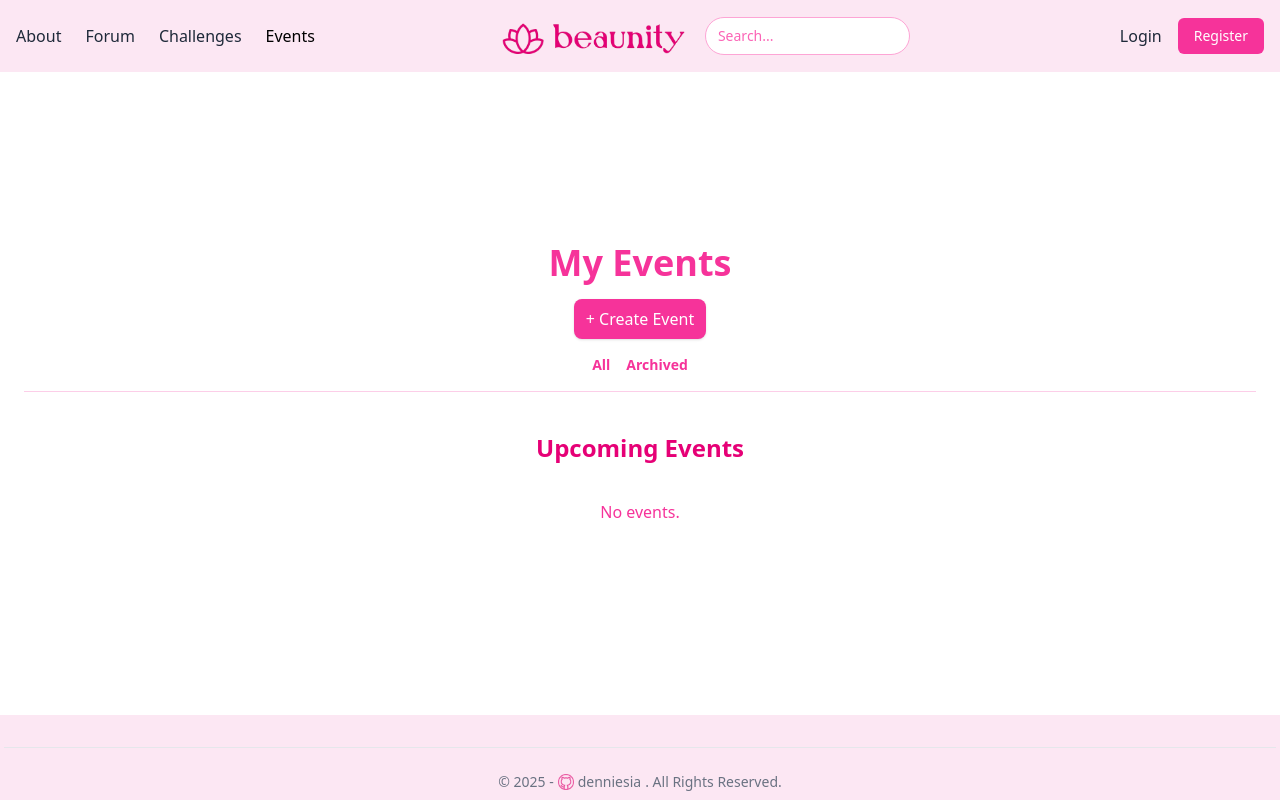
After one commit to denniesia/beaunity, a Django app: template templates/event/my-events.html in a window 1280 px wide. The commit adds this page. Run offline with Django 5.2, Linux system fonts and the light colour scheme; the template is opened without the code that fills it, so the values that code supplies are empty; some libraries are stand-ins or nearby versions.

Commit message:
feat: my evets page

```diff
--- a/beaunity/event/urls.py
+++ b/beaunity/event/urls.py
@@ -2,6 +2,7 @@ from django.urls import path, include
 from . import views
 urlpatterns = [
     path('overview/', views.EventsOverviewView.as_view(), name='events'),
+    path('my-events/', views.MyEventsView.as_view(), name='my-events'),
     path('<int:pk>/', include([
         path('', views.EventDetailsView.as_view(), name='event-details'),
     ])),
--- a/templates/common/nav.html
+++ b/templates/common/nav.html
@@ -51,7 +51,7 @@
                             <a href="" class="block px-4 py-1 text-gray-700 hover:bg-pink-100">Events</a>
                         {% elif perms.event.change_event %}
                                 <a href="" class="block px-4 py-1 text-gray-700 hover:bg-pink-100">Add New Event</a>
-                                <a href="" class="block px-4 py-1 text-gray-700 hover:bg-pink-100">My Events</a>
+                                <a href="{% url 'my-events' %}" class="block px-4 py-1 text-gray-700 hover:bg-pink-100">My Events</a>
                         {% endif %}
                         </div>
                     </div>
--- /dev/null
+++ b/templates/event/my-events.html
@@ -0,0 +1,108 @@
+{% extends 'common/base.html' %}
+
+{% block content %}
+ <!-- Header -->
+    <div class="w-full max-w-screen-xl mx-auto px-2 py-8">
+        <!-- Page Header -->
+        <div class="w-full max-w-screen-xl mx-auto px-4">
+            <!-- Page Header -->
+            <div class="mb-2">
+
+                <h1 class="text-4xl font-extrabold text-pink-500 text-center">My Events</h1>
+                <div class="text-center text-black mt-4">
+                    <a href=""  class="inline-block bg-pink-500 text-white px-3 py-2 rounded-lg shadow hover:bg-pink-600 transition">
+                        + Create Event
+                    </a>
+                </div>
+            <!-- Filter Bar -->
+            <form method="GET" class="mt-4 flex flex-wrap items-center justify-center gap-4 text-sm font-semibold text-gray-800">
+                <!-- Buttons -->
+                <div class="relative">
+                    <button type="submit" name="archived" value="false"
+                            class="flex items-center gap-1 text-pink-500 cursor-pointer hover:text-pink-700">
+                        All
+                    </button>
+                </div>
+                <div class="relative">
+                    <button type="submit" name="archived" value="true"
+                            class="flex items-center gap-1 text-pink-500 cursor-pointer hover:text-pink-700">
+                        Archived
+                    </button>
+                </div>
+            </form>
+                <hr class="my-8 border-t border-pink-200 mt-4" />
+                <section class="py-2">
+            <div class="max-w-7xl mx-auto px-2 sm:px-4 lg:px-6">
+            {% if archived %}
+            	<h2 class="text-2xl font-semibold text-pink-600 mb-8 text-center">Passed Events</h2>
+            {% else %}
+                <h2 class="text-2xl font-semibold text-pink-600 mb-8 text-center">Upcoming Events</h2>
+            {% endif %}
+
+                {% if events %}
+                    <div class="grid grid-cols-1 sm:grid-cols-2 lg:grid-cols-3 gap-6">
+                        {% for event in events %}
+                            <div class="relative bg-white border border-pink-200 rounded-2xl shadow-md overflow-hidden flex flex-col hover:-translate-y-1 hover:shadow-lg hover:shadow-pink-300">
+                                <!-- Label -->
+                                {% if event.created_by == user %}
+                                <div class="absolute top-3 right-2 text-pink-600 text-xs font-semibold px-5 py-2 rounded-full shadow-md z-10" style=" background-color: white">
+                                    Your Event
+                                </div>
+                                {% endif %}
+                                <img src="{{ event.poster_image.url }}" alt="Event Poster"
+                                     class="w-100 h-40 object-cover rounded-t-2xl">
+
+
+                                <div class="p-5 flex flex-col flex-grow justify-between">
+                                    <div>
+                                        <h3 class="text-xl font-semibold text-pink-700 mb-1">{{ event.title }}</h3>
+                                        <p class="text-xs text-gray-500 mb-3">
+                                            Hosted by
+                                            <a href="{% url 'profile-details' event.created_by.id %}"><strong>@{{ event.created_by }}</strong>
+                                            </a>
+                                        </p>
+                                        <p class="text-sm text-gray-600 mt-2 mb-4">
+                                            {{ event.details|truncatechars:100 }}
+                                        </p>
+                                    </div>
+                                    <div class="text-sm text-gray-600 space-y-1 mb-2">
+                                        <p><strong>Date and Time:</strong> {{ event.start_time|date:"F j, Y, H:i"}}</p>
+                                        {% if event.is_online %}
+                                        	 <p><strong>Location:</strong> Online</p>
+                                        {% else %}
+                                             <p><strong>Location:</strong> {{ event.location }}</p>
+                                        {% endif %}
+
+                                    </div>
+
+                                    <div class="flex flex-wrap gap-2 mb-4">
+                                        {% for category in event.categories.all %}
+                                            <a href="{% url 'category-details' category.slug %}"><span class="bg-pink-100 text-pink-600 text-xs font-medium px-2 py-1 rounded-full">
+                                                {{ category.title }}
+                                            </span>
+                                            </a>
+                                        {% endfor %}
+                                    </div>
+
+                                    <div class="mt-auto flex justify-between gap-4">
+                                        <a href="{% url 'event-details' event.pk %}" class="bg-pink-500 text-white text-sm font-medium px-10 py-2 rounded-lg hover:bg-pink-900 transition">
+                                            See More
+                                        </a>
+                                        <button class="text-white text-sm font-medium px-10 py-2 rounded-lg hover:bg-pink-500 transition" style="background-color:#9370DB">
+                                            Join Event
+                                        </button>
+                                    </div>
+
+                                </div>
+                            </div>
+                        {% endfor %}
+                    </div>
+                {% else %}
+                    <p class="text-pink-500 text-center py-1"> No events.</p>
+                {% endif %}
+            </div>
+        </section>
+
+
+
+{% endblock %}
--- a/theme/static/css/dist/styles.css
+++ b/theme/static/css/dist/styles.css
@@ -10,7 +10,6 @@
     --color-red-500: oklch(63.7% 0.237 25.331);
     --color-red-600: oklch(57.7% 0.245 27.325);
     --color-red-700: oklch(50.5% 0.213 27.518);
-    --color-blue-600: oklch(54.6% 0.245 262.881);
     --color-blue-700: oklch(48.8% 0.243 264.376);
     --color-pink-50: oklch(97.1% 0.014 343.198);
     --color-pink-100: oklch(94.8% 0.028 342.258);
```
Also changed, not shown: other parts of theme/static/css/dist/styles.css (+24 -17 lines), beaunity/event/views.py (+21 -0 lines), templates/event/event-details.html (+18 -9 lines), theme/static/common/heart_big.png (added), theme/static/common/share-big.png (added).
